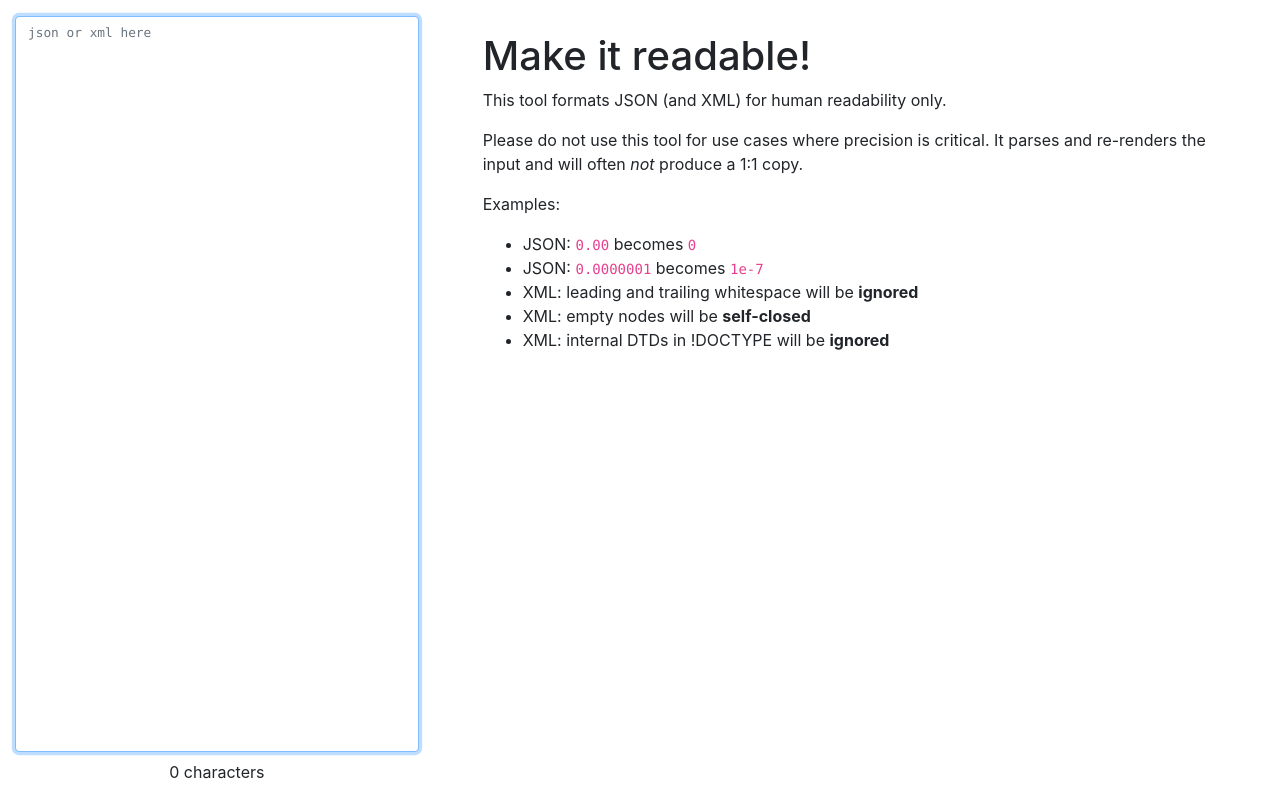
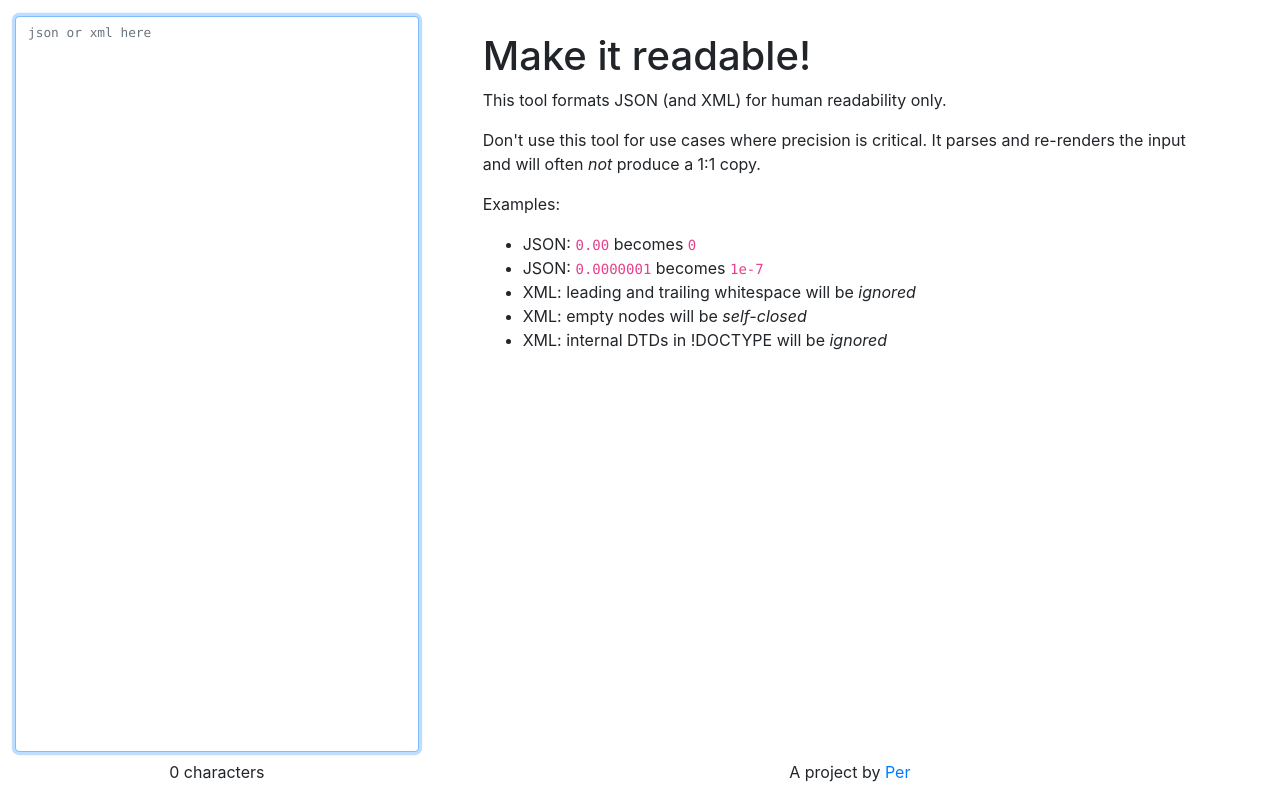
Before and after one commit to proog/json-fun, a Vue app: page / in a window 1280 px wide. Built offline with nearby package versions, Linux system fonts and the light colour scheme.

Commit message:
Update welcome page

```diff
--- a/src/JsonInfo.vue
+++ b/src/JsonInfo.vue
@@ -1,18 +1,23 @@
 <template>
-<div class="px-md-5 py-3">
+<div class="h-100 d-flex flex-column">
+  <div class="px-md-5 pt-3 h-100 relative overflow-auto">
     <h1>Make it readable!</h1>
     <p>This tool formats JSON (and XML) for human readability only.</p>
     <p>
-    Please do not use this tool for use cases where precision is critical.
+      Don't use this tool for use cases where precision is critical.
       It parses and re-renders the input and will often <em>not</em> produce a 1:1 copy.
     </p>
     <p>Examples:</p>
     <ul>
       <li>JSON: <code>0.00</code> becomes <code>0</code></li>
       <li>JSON: <code>0.0000001</code> becomes <code>1e-7</code></li>
-    <li>XML: leading and trailing whitespace will be <strong>ignored</strong></li>
-    <li>XML: empty nodes will be <strong>self-closed</strong></li>
-    <li>XML: internal DTDs in !DOCTYPE will be <strong>ignored</strong></li>
+      <li>XML: leading and trailing whitespace will be <em>ignored</em></li>
+      <li>XML: empty nodes will be <em>self-closed</em></li>
+      <li>XML: internal DTDs in !DOCTYPE will be <em>ignored</em></li>
     </ul>
   </div>
+  <div class="mt-2 text-center">
+    A project by <a href="https://permortensen.com">Per</a>
+  </div>
+</div>
 </template>
--- a/style.css
+++ b/style.css
@@ -15,6 +15,9 @@
     top: 0;
     right: 0;
 }
+.overflow-auto {
+    overflow: auto;
+}
 textarea {
     resize: none;
 }
```
Lines whose indentation alone changed are shown as unchanged.
